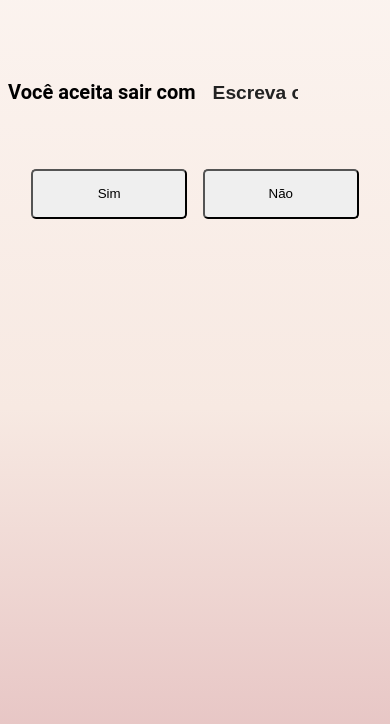
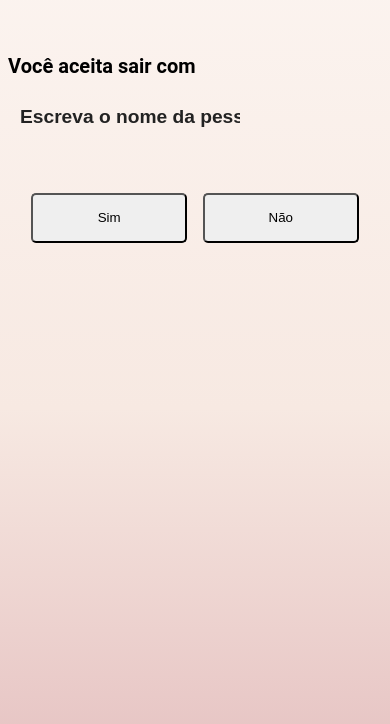
Before and after one commit to Just1cup/DateApp, a plain HTML site: page index.html in a window 390 px wide. Shown: the part 76-800 px from the top of the page. Drawn offline with Linux system fonts and the light colour scheme.

Commit message:
Update global.css

```diff
--- a/global.css
+++ b/global.css
@@ -87,7 +87,7 @@ input::placeholder {
 
     input{
         max-height: 8vh;
-        max-width: 22vw;
+        max-width: 220px;
     }
 
 @media only screen and (max-width: 768px) {
```
